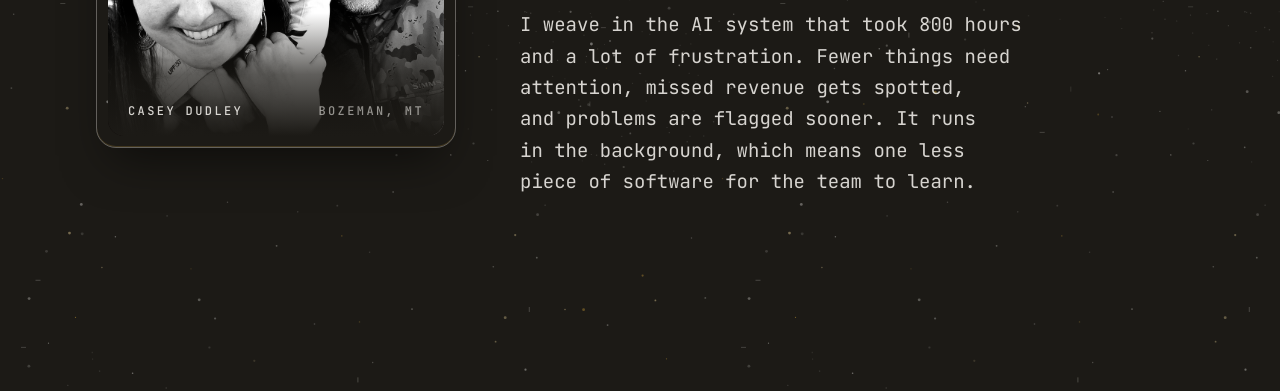
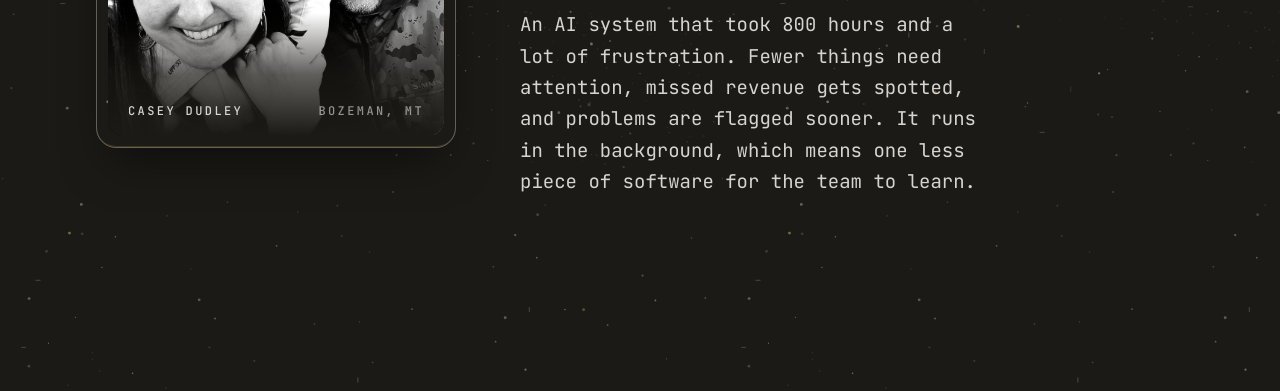
Before and after one commit to ckilifid/caseydudley-site, a plain HTML site: page index.html in a window 1280 px wide. Shown: the part 413-804 px from the top of the page. Drawn offline with Linux system fonts and the light colour scheme.

Commit message:
v252: hero 'An AI system...' (Casey)
Co-Authored-By: Claude Opus 5.5 <noreply@anthropic.com>
Claude-Session: https://claude.ai/code/session_01QVSDoegoKbQFHfNS5WUEvT

```diff
--- a/index.html
+++ b/index.html
@@ -4,12 +4,12 @@
 <meta charset="utf-8">
 <meta name="viewport" content="width=device-width,initial-scale=1">
 <title>Casey Dudley LLC | AI for Everyday Biz</title>
-<meta name="description" content="I weave in the AI system that took 800 hours and a lot of frustration. Fewer things need attention, missed revenue gets spotted, and problems are flagged sooner.">
+<meta name="description" content="An AI system that took 800 hours and a lot of frustration. Fewer things need attention, missed revenue gets spotted, and problems are flagged sooner.">
 <link rel="canonical" href="https://caseydudley.com/">
 <meta property="og:type" content="website">
 <meta property="og:url" content="https://caseydudley.com/">
 <meta property="og:title" content="Casey Dudley LLC | AI for Everyday Biz">
-<meta property="og:description" content="I weave in the AI system that took 800 hours and a lot of frustration. Fewer things need attention, missed revenue gets spotted, and problems are flagged sooner.">
+<meta property="og:description" content="An AI system that took 800 hours and a lot of frustration. Fewer things need attention, missed revenue gets spotted, and problems are flagged sooner.">
 <meta property="og:image" content="https://caseydudley.com/casey-rachel-remy.jpg">
 <link rel="preconnect" href="https://fonts.googleapis.com">
 <link rel="stylesheet" href="https://fonts.googleapis.com/css2?family=JetBrains+Mono:ital,wght@0,400;0,500;0,700;0,800;1,400&display=swap">
@@ -299,7 +299,7 @@ footer a{display:inline-flex;align-items:center;min-height:44px}
       <div class="text">
         <p class="eyebrow">For owners who've given AI plenty of time, didn't get enough back, and somehow are still curious.</p>
         <h1 id="s1">AI for everyday business.</h1>
-        <p class="lede" style="max-width:46ch;text-wrap:balance">I weave in the AI system that took 800 hours and a lot of frustration. Fewer things need attention, missed revenue gets spotted, and problems are flagged sooner. It runs in the background, which means one less piece of software for the team to learn.</p>
+        <p class="lede" style="max-width:46ch;text-wrap:balance">An AI system that took 800 hours and a lot of frustration. Fewer things need attention, missed revenue gets spotted, and problems are flagged sooner. It runs in the background, which means one less piece of software for the team to learn.</p>
       </div>
       <figure class="photo" style="margin:0">
         <div class="img"><img src="casey-rachel-remy.jpg" alt="Casey Dudley with Rachel and Remy" style="display:block;width:100%;height:100%;object-fit:cover"></div>
```
